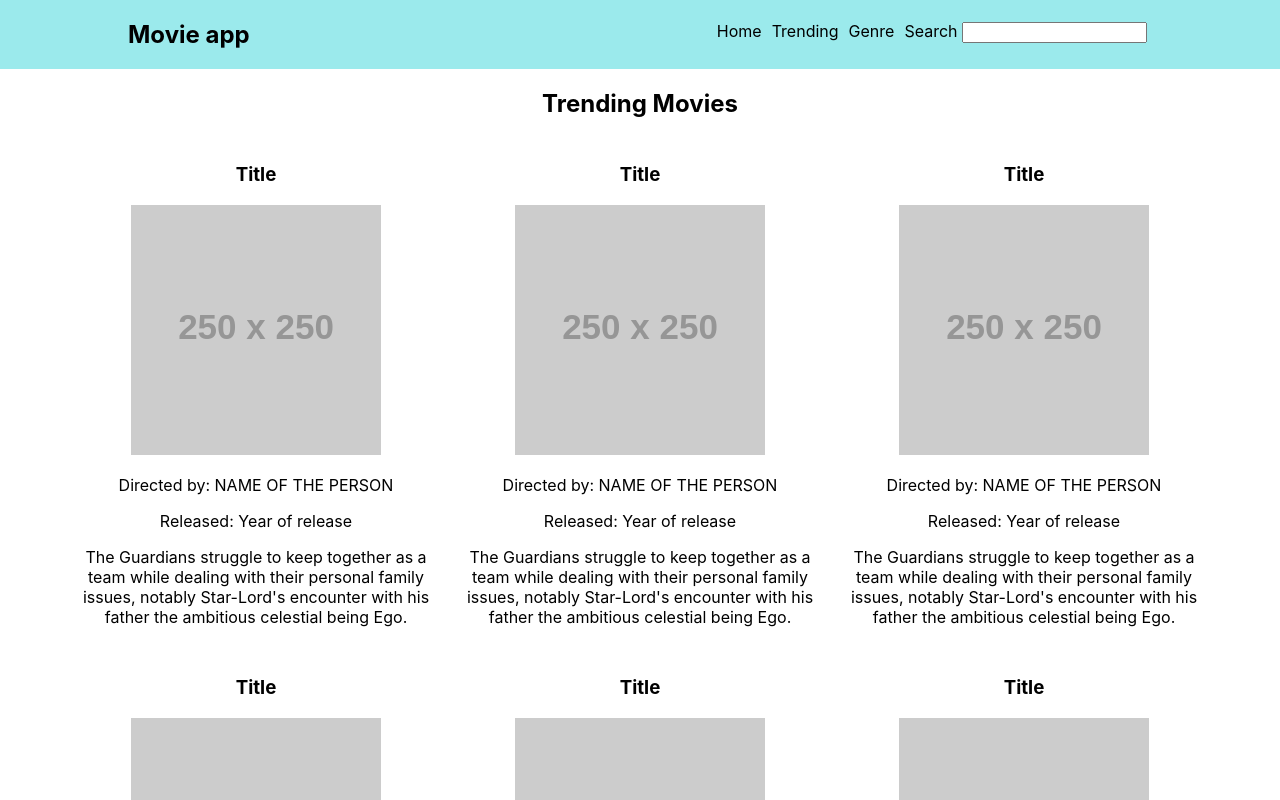
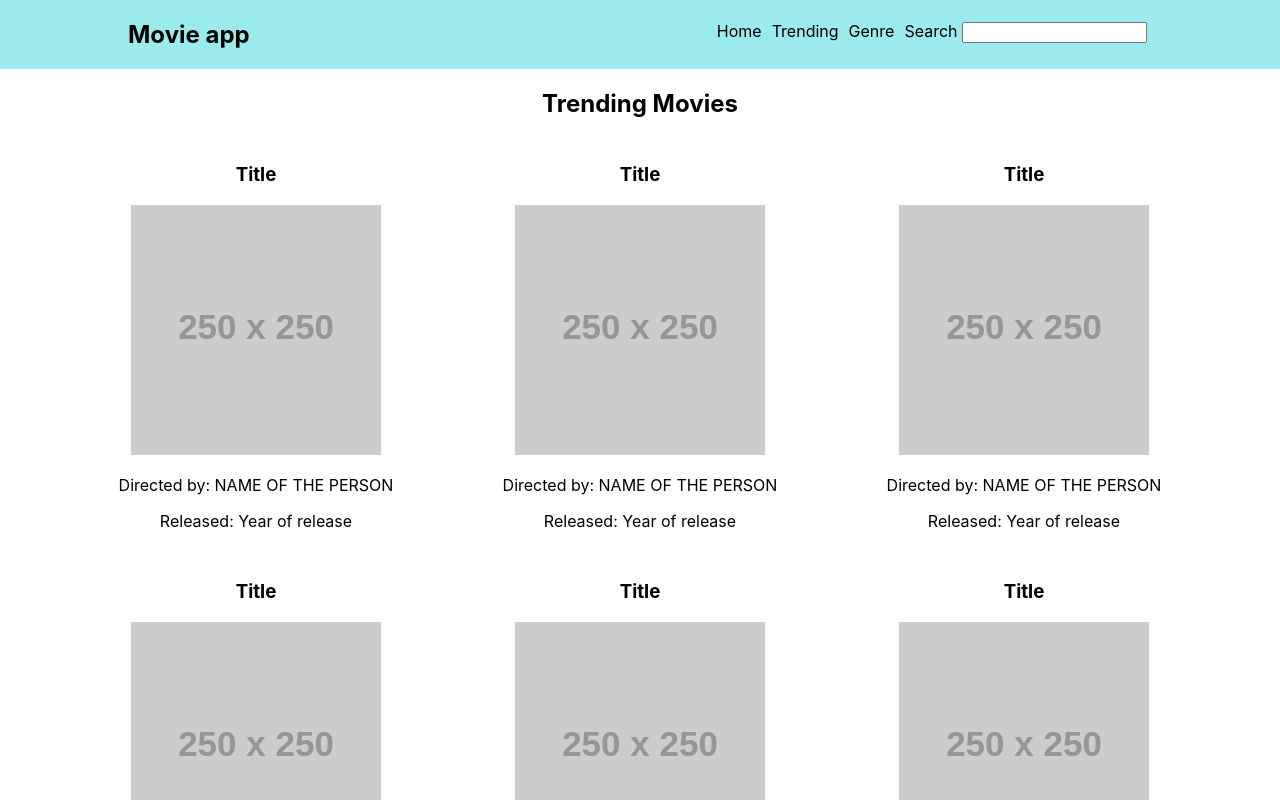
Before and after one commit to Jans999/reactMovieApp, a React (Create React App) app: page /trending in a window 1280 px wide. Shown: the top 800 px of the page. Built offline with nearby package versions, Linux system fonts and the light colour scheme.

Commit message:
changed movie card info

```diff
--- a/src/components/MovieCard.js
+++ b/src/components/MovieCard.js
@@ -11,9 +11,7 @@ function MovieCard() {
                 </Link>
                 <p>Directed by: NAME OF THE PERSON</p>
                 <p>Released: Year of release</p>
-                <p>The Guardians struggle to keep together as a team
-                while dealing with their personal family issues, notably Star-Lord's encounter with his
-                father the ambitious celestial being Ego.</p>
+
             </div>
 
     )
```
